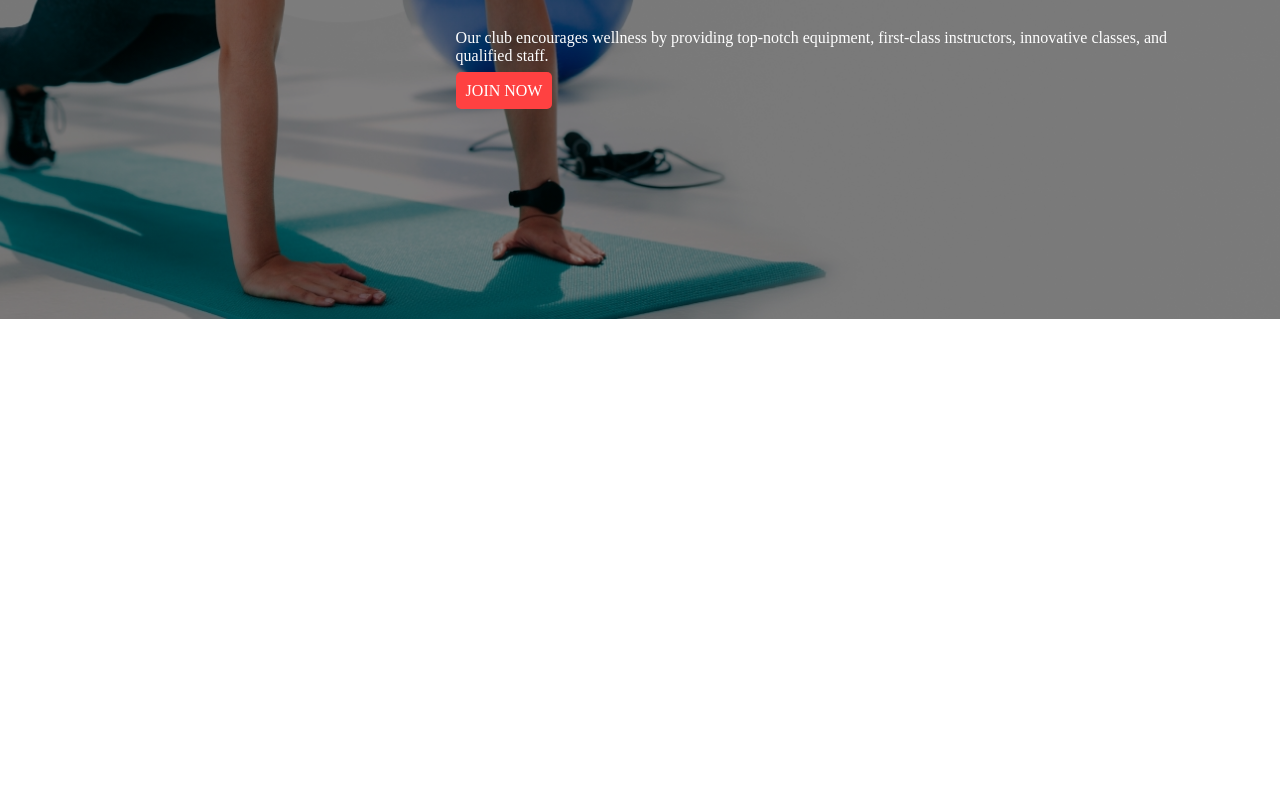
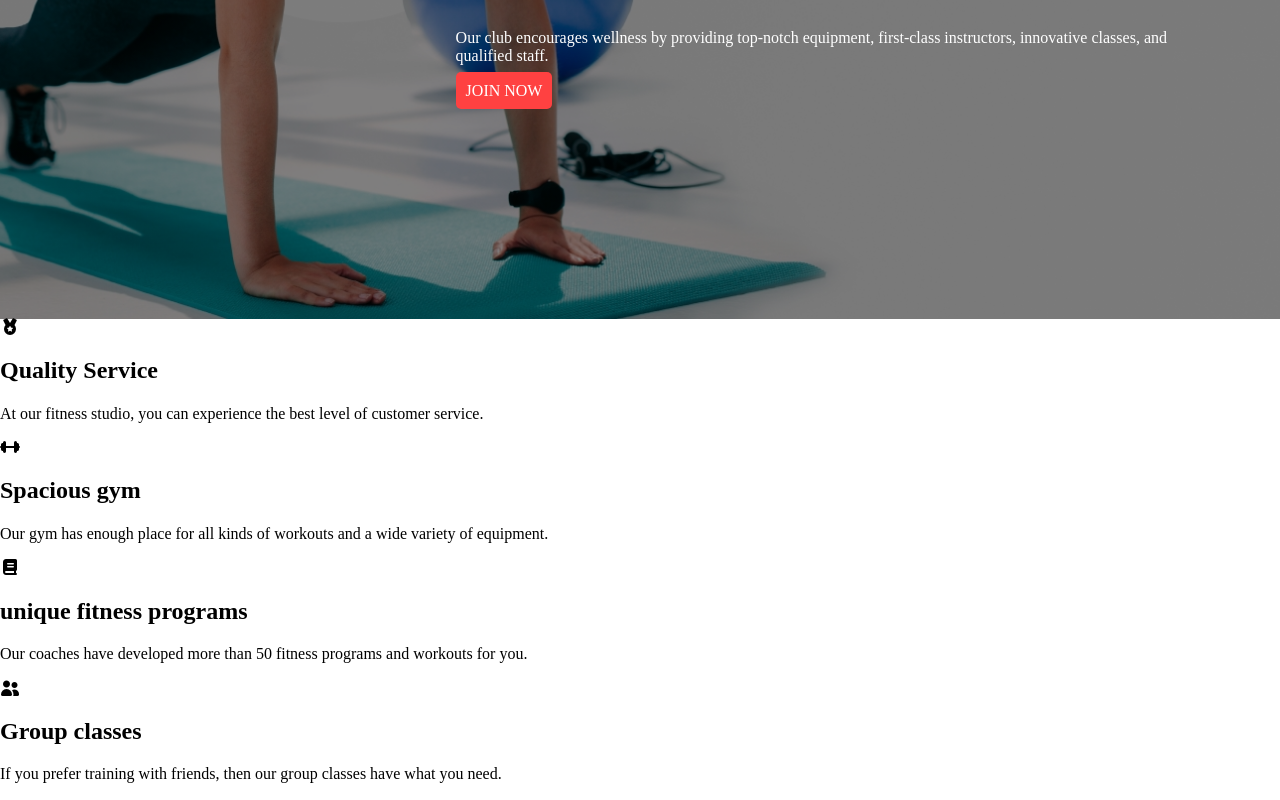
Before and after one commit to arathn8n/profitLangingPage, a React (Vite) app: page / in a window 1280 px wide. Shown: the part 550-1350 px from the top of the page. Before the commit the page ends 869 px from the top, so only its background shows below. Built offline with nearby package versions, Linux system fonts and the light colour scheme.

Commit message:
comenzando section 2

```diff
--- a/src/components/Home.jsx
+++ b/src/components/Home.jsx
@@ -1,12 +1,14 @@
 import React from 'react'
 import Header from './header/Header'
 import Section1 from './section1/Section1'
+import Section2 from './section2/Section2'
 
 const Home = () => {
     return (
         <>
             <Header />
             <Section1 />
+            <Section2 />
         </>
     )
 }
--- /dev/null
+++ b/src/components/section2/Section2.jsx
@@ -0,0 +1,53 @@
+import React from 'react'
+
+const Section2 = () => {
+    return (
+        <>
+
+            <div className='containerGrid'>
+                <article className='article'>
+                    <div className='containerIcon'>
+                        <i class="fa-solid fa-medal"></i>
+                    </div>
+                    <header>
+                        <h2>Quality Service</h2>
+                    </header>
+                    <p>At our fitness studio, you can experience the best level of customer service.</p>
+                </article>
+
+                <article className='article'>
+                    <div className='containerIcon'>
+                        <i class="fa-solid fa-dumbbell"></i>
+                    </div>
+                    <header>
+                        <h2>Spacious gym</h2>
+                    </header>
+                    <p>Our gym has enough place for all kinds of workouts and a wide variety of equipment.</p>
+                </article>
+
+                <article className='article'>
+                    <div className='containerIcon'>
+                        <i class="fa-solid fa-book"></i>
+                    </div>
+                    <header>
+                        <h2>unique fitness programs</h2>
+                    </header>
+                    <p>Our coaches have developed more than 50 fitness programs and workouts for you.</p>
+                </article>
+
+                <article className='article'>
+                    <div className='containerIcon'>
+                        <i class="fa-solid fa-user-group"></i>
+                    </div>
+                    <header>
+                        <h2>Group classes</h2>
+                    </header>
+                    <p>If you prefer training with friends, then our group classes have what you need.</p>
+                </article>
+            </div>
+
+        </>
+    )
+}
+
+export default Section2
```
